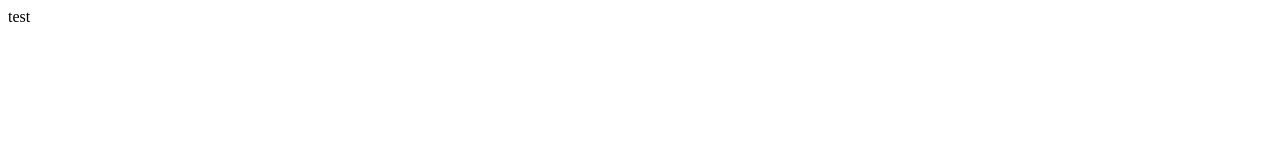
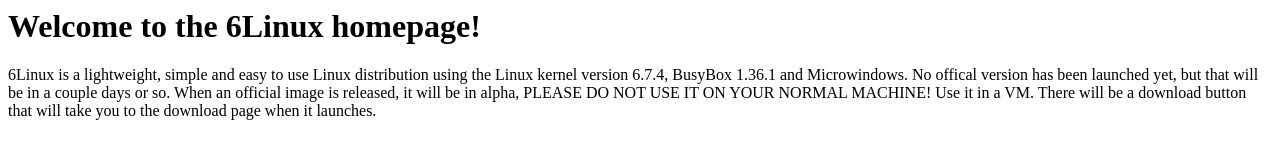
Before and after one commit to broisvoldemort/sixlinux, a plain HTML site: page index.html in a window 1280 px wide. Drawn offline with Linux system fonts and the light colour scheme.

Commit message:
Update index.html

```diff
--- a/index.html
+++ b/index.html
@@ -2,11 +2,12 @@
 
 <head>
     <title>6Linux</title>
-    <meta name="description" content="6Linux Home Page">
+    <meta name="description" content="6Linux Homepage">
 </head>
 
 <body>
-    <p>test</p>
+    <h1>Welcome to the 6Linux homepage!</h1>
+    <p>6Linux is a lightweight, simple and easy to use Linux distribution using the Linux kernel version 6.7.4, BusyBox 1.36.1 and Microwindows. No offical version has been launched yet, but that will be in a couple days or so. When an official image is released, it will be in alpha, PLEASE DO NOT USE IT ON YOUR NORMAL MACHINE! Use it in a VM. There will be a download button that will take you to the download page when it launches.</p>
 </body>
 
 </html>
```
